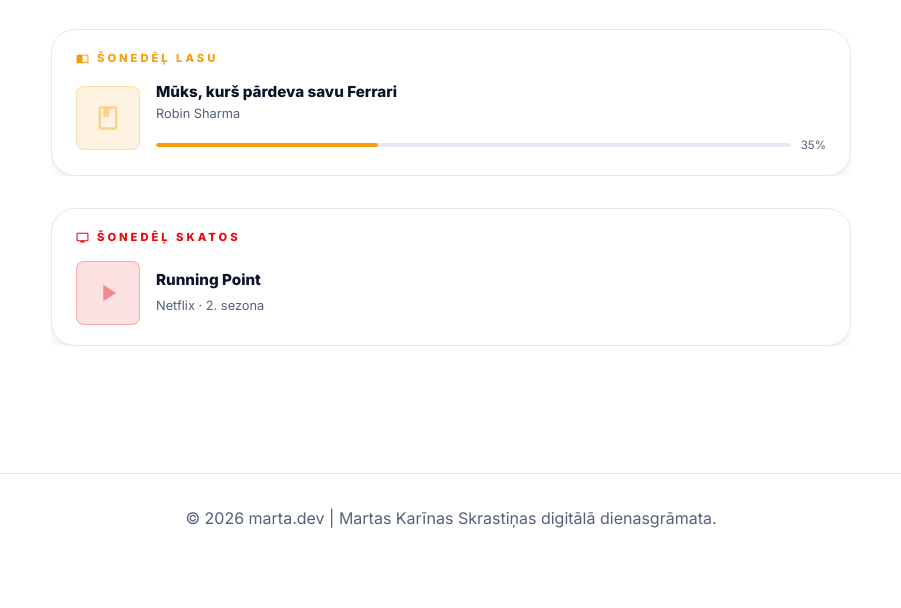
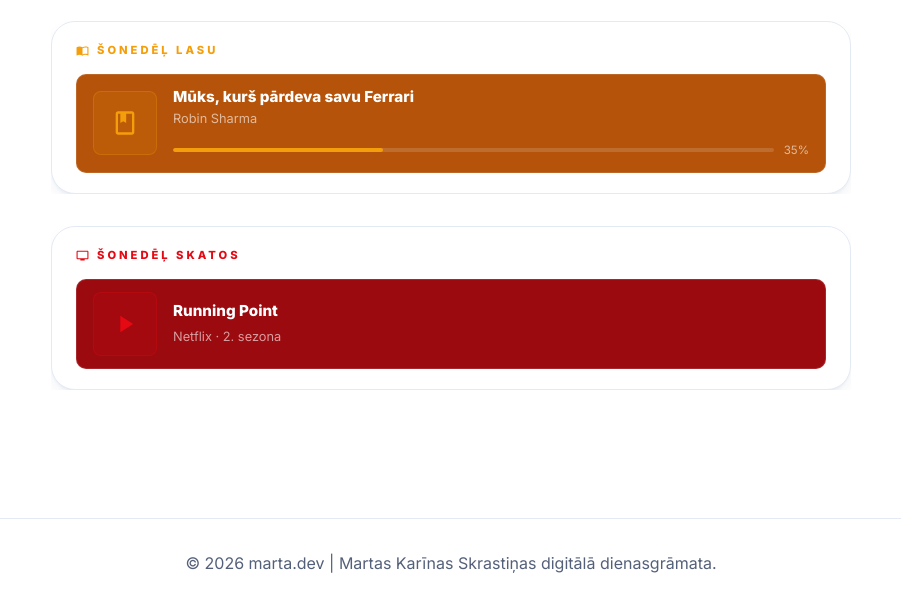
Before and after one commit to martaskrastina04/studenta-dzive, a website built with Vite: page index.html in a window 1280 px wide. Shown: the part 8239-8847 px from the top of the page, without its empty margins (189-1090 px from the left). Before the commit the page ends 8803 px from the top, so only its background shows below. Built offline with nearby package versions, Linux system fonts and the light colour scheme; animation ran at ten frames a second.

Commit message:
Uzlabo Par mani sadalu - Spotify/gramatas/Netflix lodzinji ar temu pieskanosanu

```diff
--- a/index.html
+++ b/index.html
@@ -454,7 +454,8 @@
                                 <span class="now-playing-dot"></span>
                                 Šonedēļas top dziesma
                             </div>
-                            <iframe style="border-radius:12px" src="https://open.spotify.com/embed/track/6TMetAezlN9nmxYSNDew7A?utm_source=generator&theme=0" width="100%" height="80" frameBorder="0" allow="autoplay; clipboard-write; encrypted-media; fullscreen; picture-in-picture" loading="lazy"></iframe>
+                            <iframe class="spotify-dark" style="border-radius:12px" src="https://open.spotify.com/embed/track/6TMetAezlN9nmxYSNDew7A?utm_source=generator&theme=0" width="100%" height="80" frameBorder="0" allow="autoplay; clipboard-write; encrypted-media; fullscreen; picture-in-picture" loading="lazy"></iframe>
+                            <iframe class="spotify-light" style="border-radius:12px" src="https://open.spotify.com/embed/track/6TMetAezlN9nmxYSNDew7A?utm_source=generator" width="100%" height="80" frameBorder="0" allow="autoplay; clipboard-write; encrypted-media; fullscreen; picture-in-picture" loading="lazy"></iframe>
                         </div>
 
                         <!-- Šonedēļ lasu -->
@@ -463,9 +464,9 @@
                                 <svg width="13" height="13" viewBox="0 0 24 24" fill="currentColor"><path d="M21 5c-1.11-.35-2.33-.5-3.5-.5-1.95 0-4.05.4-5.5 1.5-1.45-1.1-3.55-1.5-5.5-1.5S2.45 4.9 1 6v14.65c0 .25.25.5.5.5.1 0 .15-.05.25-.05C3.1 20.45 5.05 20 6.5 20c1.95 0 4.05.4 5.5 1.5 1.35-.85 3.8-1.5 5.5-1.5 1.65 0 3.35.3 4.75 1.05.1.05.15.05.25.05.25 0 .5-.25.5-.5V6c-.6-.45-1.25-.75-2-1zm0 13.5c-1.1-.35-2.3-.5-3.5-.5-1.7 0-4.15.65-5.5 1.5V8c1.35-.85 3.8-1.5 5.5-1.5 1.2 0 2.4.15 3.5.5v11.5z"/></svg>
                                 Šonedēļ lasu
                             </div>
-                            <div class="now-reading-content">
+                            <div class="now-inner-embed" style="--embed-bg: #b45309; --embed-border: rgba(255,255,255,0.12)">
                                 <div class="now-reading-cover">
-                                    <svg width="28" height="28" viewBox="0 0 24 24" fill="currentColor" opacity="0.4"><path d="M18 2H6c-1.1 0-2 .9-2 2v16c0 1.1.9 2 2 2h12c1.1 0 2-.9 2-2V4c0-1.1-.9-2-2-2zm0 18H6V4h2v8l2.5-1.5L13 12V4h5v16z"/></svg>
+                                    <svg width="28" height="28" viewBox="0 0 24 24" fill="currentColor"><path d="M18 2H6c-1.1 0-2 .9-2 2v16c0 1.1.9 2 2 2h12c1.1 0 2-.9 2-2V4c0-1.1-.9-2-2-2zm0 18H6V4h2v8l2.5-1.5L13 12V4h5v16z"/></svg>
                                 </div>
                                 <div class="now-reading-info">
                                     <div class="now-reading-title">Mūks, kurš pārdeva savu Ferrari</div>
@@ -484,9 +485,9 @@
                                 <svg width="13" height="13" viewBox="0 0 24 24" fill="currentColor"><path d="M21 3H3c-1.1 0-2 .9-2 2v12c0 1.1.9 2 2 2h5v2h8v-2h5c1.1 0 2-.9 2-2V5c0-1.1-.9-2-2-2zm0 14H3V5h18v12z"/></svg>
                                 Šonedēļ skatos
                             </div>
-                            <div class="now-watching-content">
+                            <div class="now-inner-embed" style="--embed-bg: #9b0a0f; --embed-border: rgba(255,255,255,0.12)">
                                 <div class="now-watching-cover">
-                                    <svg width="28" height="28" viewBox="0 0 24 24" fill="currentColor" opacity="0.4"><path d="M8 5v14l11-7z"/></svg>
+                                    <svg width="28" height="28" viewBox="0 0 24 24" fill="currentColor"><path d="M8 5v14l11-7z"/></svg>
                                 </div>
                                 <div class="now-watching-info">
                                     <div class="now-watching-title">Running Point</div>
--- a/style.css
+++ b/style.css
@@ -1410,6 +1410,11 @@
 }
 .now-playing-btn:hover { background: #1ed760; }
 
+/* Spotify iframe theme switching */
+.spotify-light { display: none; }
+body.light-mode .spotify-dark { display: none; }
+body.light-mode .spotify-light { display: block; }
+
 .now-reading-card {
     padding: 1.25rem 1.5rem;
 }
@@ -1424,6 +1429,36 @@
     color: #f59e0b;
     margin-bottom: 0.85rem;
 }
+.now-inner-embed {
+    display: flex;
+    align-items: center;
+    gap: 1rem;
+    background: #121212;
+    border-radius: 10px;
+    padding: 0.75rem 1rem;
+    border: 1px solid rgba(255,255,255,0.07);
+}
+body.light-mode .now-inner-embed {
+    background: var(--embed-bg, #1a1a1a);
+    border-color: var(--embed-border, rgba(255,255,255,0.07));
+}
+
+.now-inner-embed .now-reading-title,
+.now-inner-embed .now-watching-title { color: #fff; }
+body.light-mode .now-inner-embed .now-reading-title,
+body.light-mode .now-inner-embed .now-watching-title { color: #fff; }
+
+.now-inner-embed .now-reading-author,
+.now-inner-embed .now-watching-meta { color: rgba(255,255,255,0.6); }
+body.light-mode .now-inner-embed .now-reading-author,
+body.light-mode .now-inner-embed .now-watching-meta { color: rgba(255,255,255,0.6); }
+
+.now-inner-embed .now-reading-progress span { color: rgba(255,255,255,0.6); }
+body.light-mode .now-inner-embed .now-reading-progress span { color: rgba(255,255,255,0.6); }
+
+.now-inner-embed .now-reading-bar { background: rgba(255,255,255,0.15); }
+body.light-mode .now-inner-embed .now-reading-bar { background: rgba(255,255,255,0.15); }
+
 .now-reading-content {
     display: flex;
     align-items: center;
```
